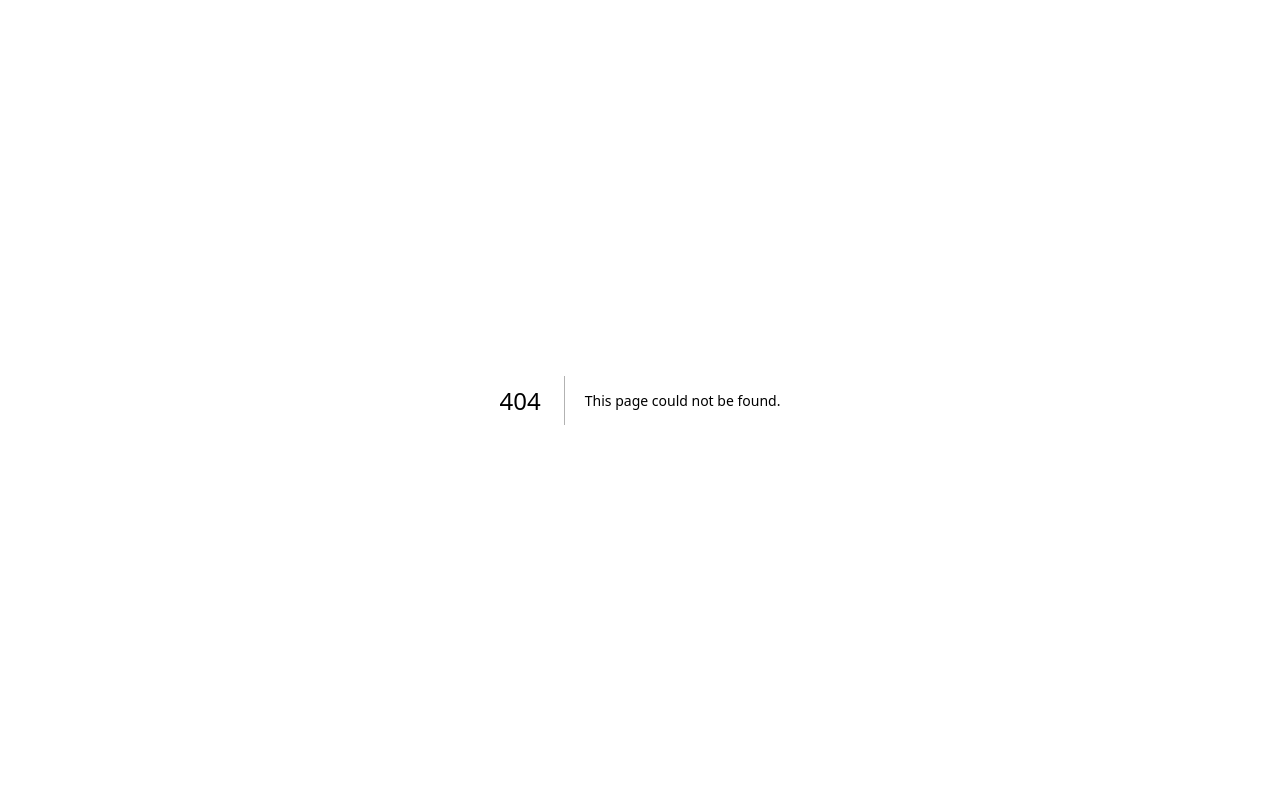
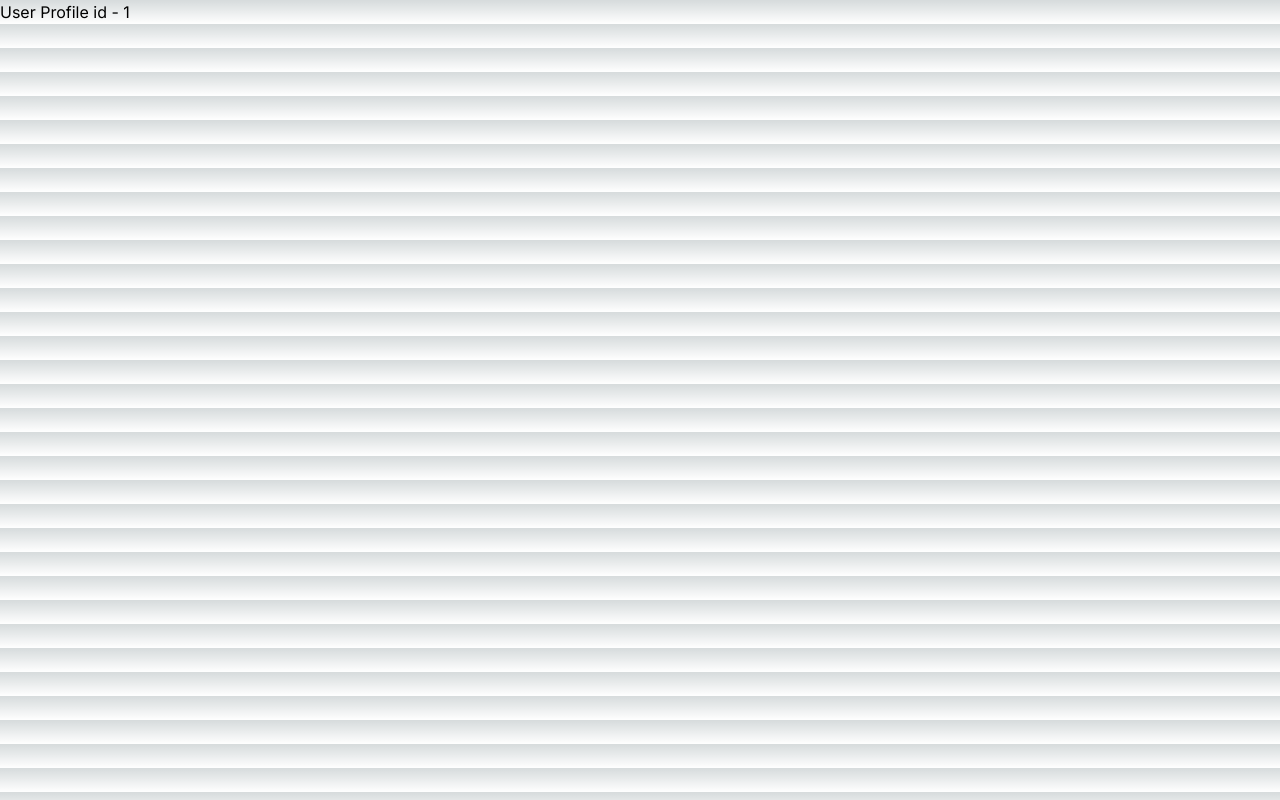
Before and after one commit to ravindra-23/authentication-nextjs, a Next.js app: page /profile/1 in a window 1280 px wide. Before the commit this address had no page. Built offline with nearby package versions, Linux system fonts and the light colour scheme.

Commit message:
add profile page

```diff
--- /dev/null
+++ b/src/app/profile/[id]/page.tsx
@@ -0,0 +1,7 @@
+export default function UserProfile({ params }: any) {
+  return (
+    <div>
+      <h1>User Profile id - {params.id}</h1>
+    </div>
+  );
+}
--- /dev/null
+++ b/src/app/profile/page.tsx
@@ -0,0 +1,7 @@
+export default function ProfilePage() {
+  return (
+    <div>
+      <h1>Profile Page</h1>
+    </div>
+  );
+}
```
